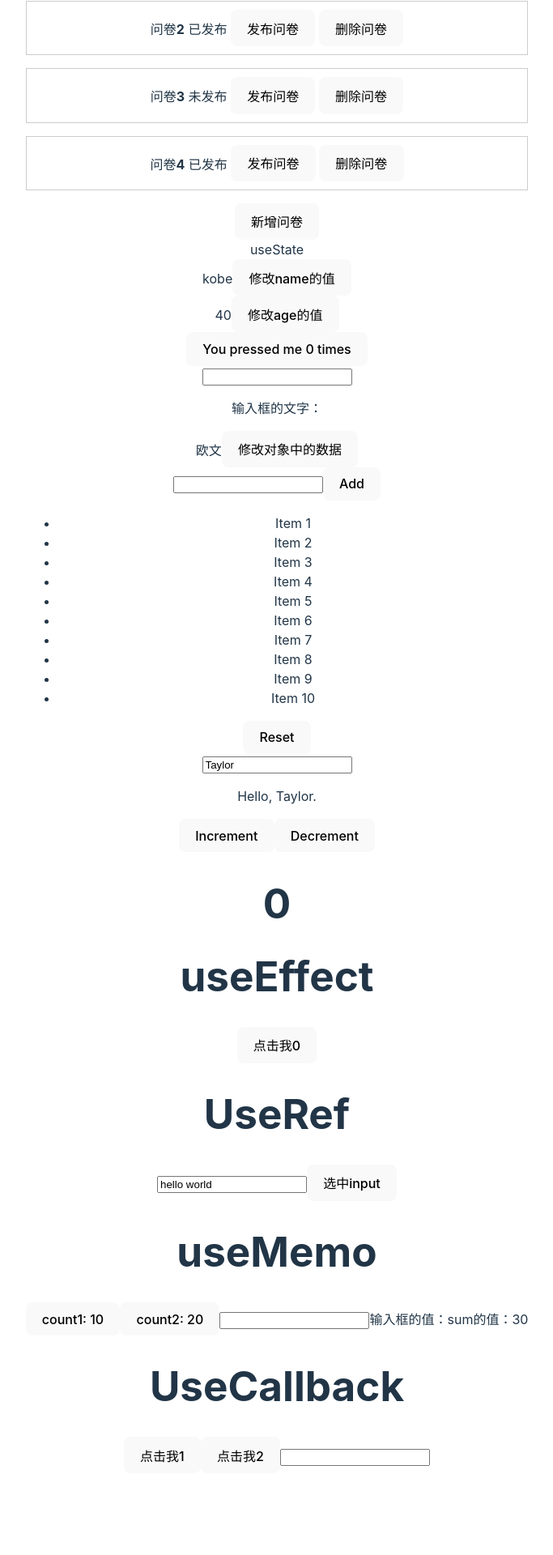
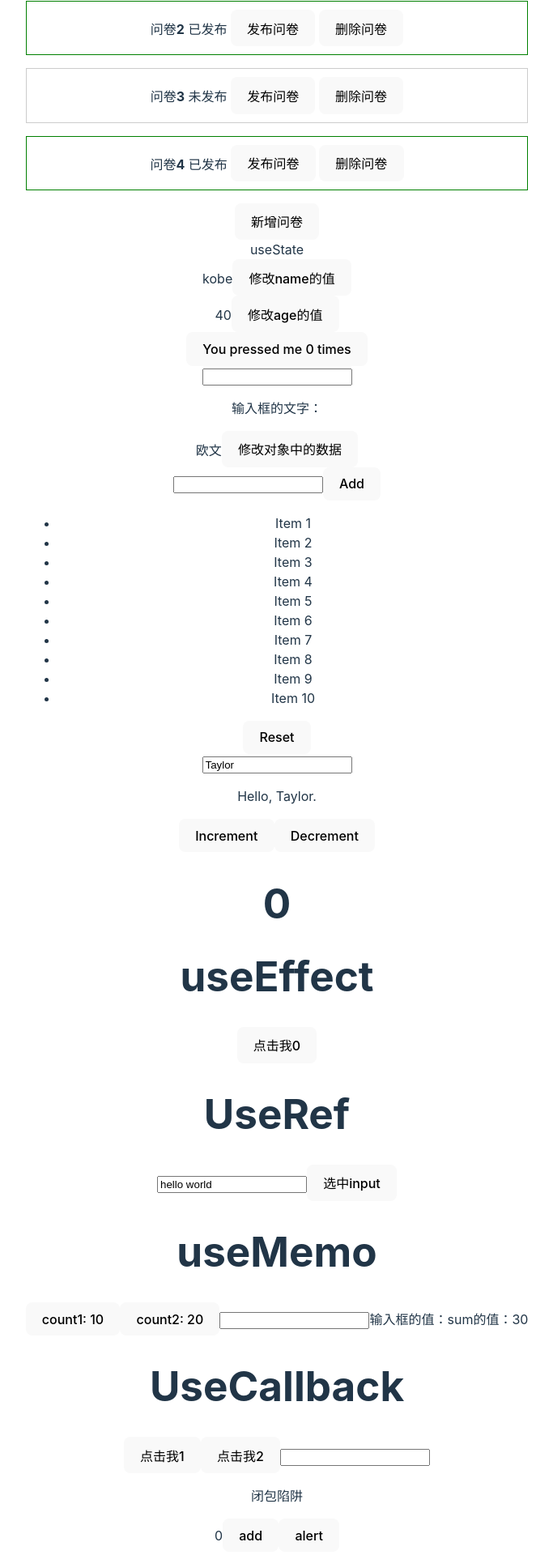
Before and after one commit to zhz-0507/react-demo-vite, a React (Vite) app: page / in a window 1280 px wide. Shown: the part 114-2034 px from the top of the page at 81% size, without its empty margins (298-981 px from the left). Before the commit the page ends 1965 px from the top, so only its background shows below. Built offline with nearby package versions, Linux system fonts and the light colour scheme.

Commit message:
feat: 增加hooks

```diff
--- a/package.json
+++ b/package.json
@@ -12,10 +12,13 @@
     "prepare": "husky"
   },
   "dependencies": {
+    "ahooks": "^3.8.0",
     "immer": "^10.1.1",
     "react": "^18.3.1",
     "react-dom": "^18.3.1",
-    "use-immer": "^0.10.0"
+    "use-immer": "^0.10.0",
+    "classnames": "^2.3.2"
+
   },
   "devDependencies": {
     "@commitlint/cli": "^19.3.0",
@@ -32,6 +35,7 @@
     "husky": "^9.1.4",
     "prettier": "^3.3.3",
     "typescript": "^5.2.2",
+    "sass": "^1.58.0",
     "vite": "^5.3.4"
   }
 }
--- a/src/App.tsx
+++ b/src/App.tsx
@@ -1,6 +1,7 @@
 import './App.css'
 
 import List2 from './List2'
+import ClosureTrap from './ClosureTrap'
 
 import UseState from './test/useState'
 import UseEffect from './test/useEffect'
@@ -10,9 +11,14 @@ import UseCallback from './test/useCallback'
 
 // 自定义hooks
 import useTitle from './hooks/useTitle'
+import useGetInfo from './hooks/useGetInfo.ts'
 
 function App() {
   useTitle('zhz')
+  const { loading, info } = useGetInfo()
+
+  console.log('loading', loading)
+  console.log('info', info)
   return (
     <>
       {/* 问卷列表 */}
@@ -27,6 +33,15 @@ function App() {
       <UseMemo></UseMemo>
       {/* useCallback学习 */}
       <UseCallback></UseCallback>
+      {/* 自定义hooks */}
+      {/* hook规则
+          usexxx命名
+          1.在组件内部可以调用，其他hooks内
+          2.不能在函数外部调用
+          3.不能在循环、条件判断中使用
+      */}
+      {/* react中闭包陷阱 */}
+      <ClosureTrap></ClosureTrap>
     </>
   )
 }
--- /dev/null
+++ b/src/ClosureTrap.tsx
@@ -0,0 +1,33 @@
+import React, { FC, useState, useRef, useEffect } from 'react'
+
+const Demo: FC = () => {
+  const [count, setCount] = useState(0)
+  const countRef = useRef(0)
+  useEffect(() => {
+    countRef.current = count
+  }, [count])
+
+  function add() {
+    setCount(count + 1)
+  }
+
+  function alertFn() {
+    setTimeout(() => {
+      //   alert(count) // count 值类型
+      alert(countRef.current) // ref 引用类型
+    }, 3000)
+  }
+
+  return (
+    <>
+      <p>闭包陷阱</p>
+      <div>
+        <span>{count}</span>
+        <button onClick={add}>add</button>
+        <button onClick={alertFn}>alert</button>
+      </div>
+    </>
+  )
+}
+
+export default Demo
--- /dev/null
+++ b/src/components/QuestionCard.module.scss
@@ -0,0 +1,14 @@
+.list-item {
+    border: 1px solid #ccc;
+    padding: 10px;
+    margin-bottom: 16px;
+
+    // 嵌套 scss
+    .published-span {
+        color: green;
+    }
+}
+
+.published {
+    border-color: green;
+}
--- a/src/components/QuestionCard.tsx
+++ b/src/components/QuestionCard.tsx
@@ -1,5 +1,7 @@
 import { FC, useEffect } from 'react'
 import './QuestionCard.css'
+
+import classNames from 'classnames'
 
 type PropsType = {
   id: string
@@ -31,8 +33,13 @@ const QuestionCard: FC<PropsType> = props => {
     }
   }, [])
 
+  const itemClass = classNames({
+    'list-item': true,
+    published: isPublished,
+  })
+
   return (
-    <div key={id} className="list-item">
+    <div key={id} className={itemClass}>
       <strong>{title}</strong>
       &nbsp;
       {/* 条件判断 */}
--- /dev/null
+++ b/src/hooks/useGetInfo.ts
@@ -0,0 +1,26 @@
+import { useState, useEffect } from 'react'
+
+// 异步获取信息
+function getInfo(): Promise<string> {
+  return new Promise(resolve => {
+    setTimeout(() => {
+      resolve(Date.now().toString())
+    }, 1500)
+  })
+}
+
+const useGetInfo = () => {
+  const [loading, setLoading] = useState(true)
+  const [info, setInfo] = useState('')
+
+  useEffect(() => {
+    getInfo().then(info => {
+      setLoading(false)
+      setInfo(info)
+    })
+  }, [])
+
+  return { loading, info }
+}
+
+export default useGetInfo
```
Also changed, not shown: src/hooks/useMouse.ts (added, +26 -0 lines), src/hooks/useTitle.ts (renamed from src/hooks/useTitle.tsx), 1 other file (tests, documents, lock files or other folders).
